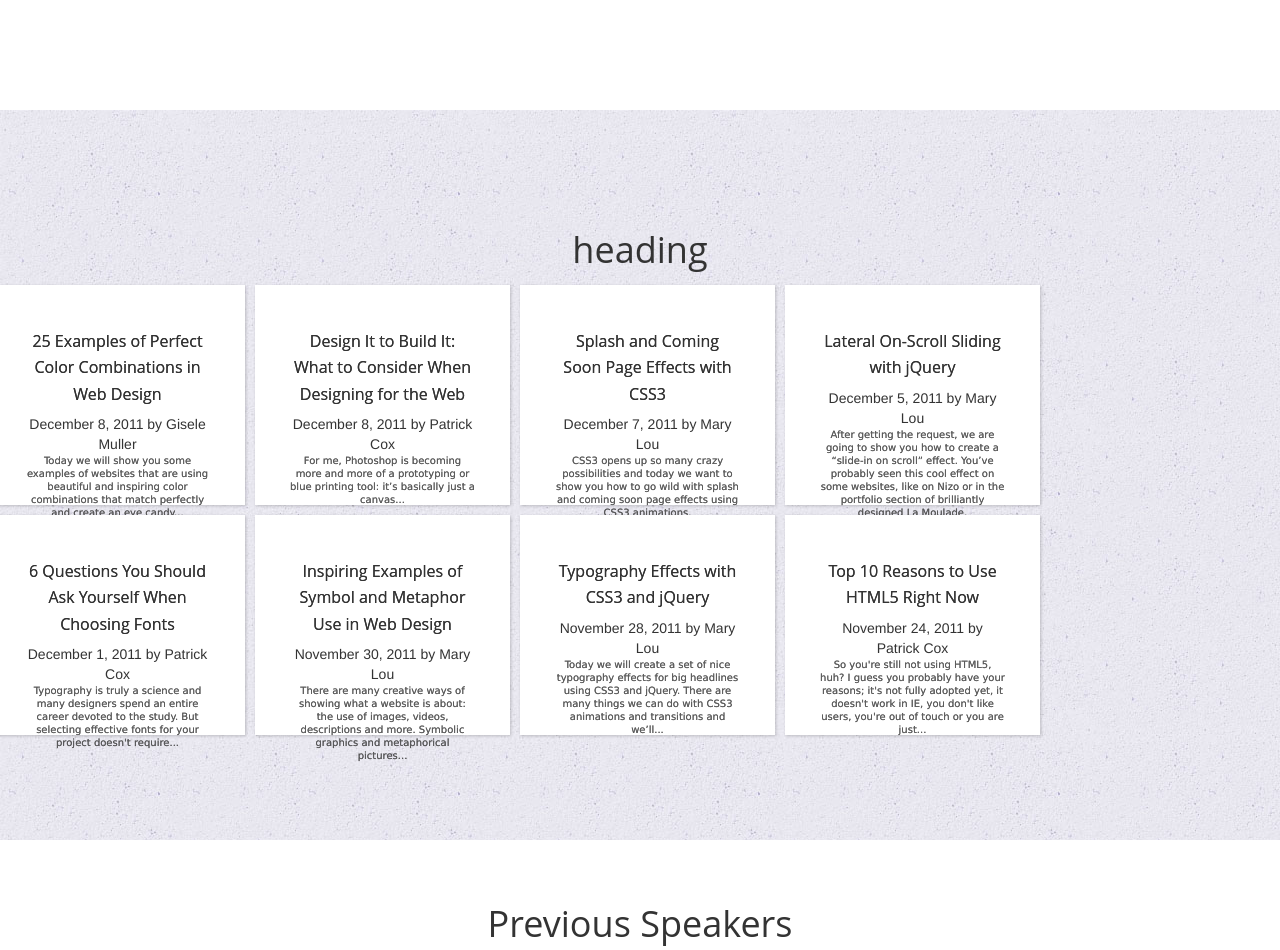
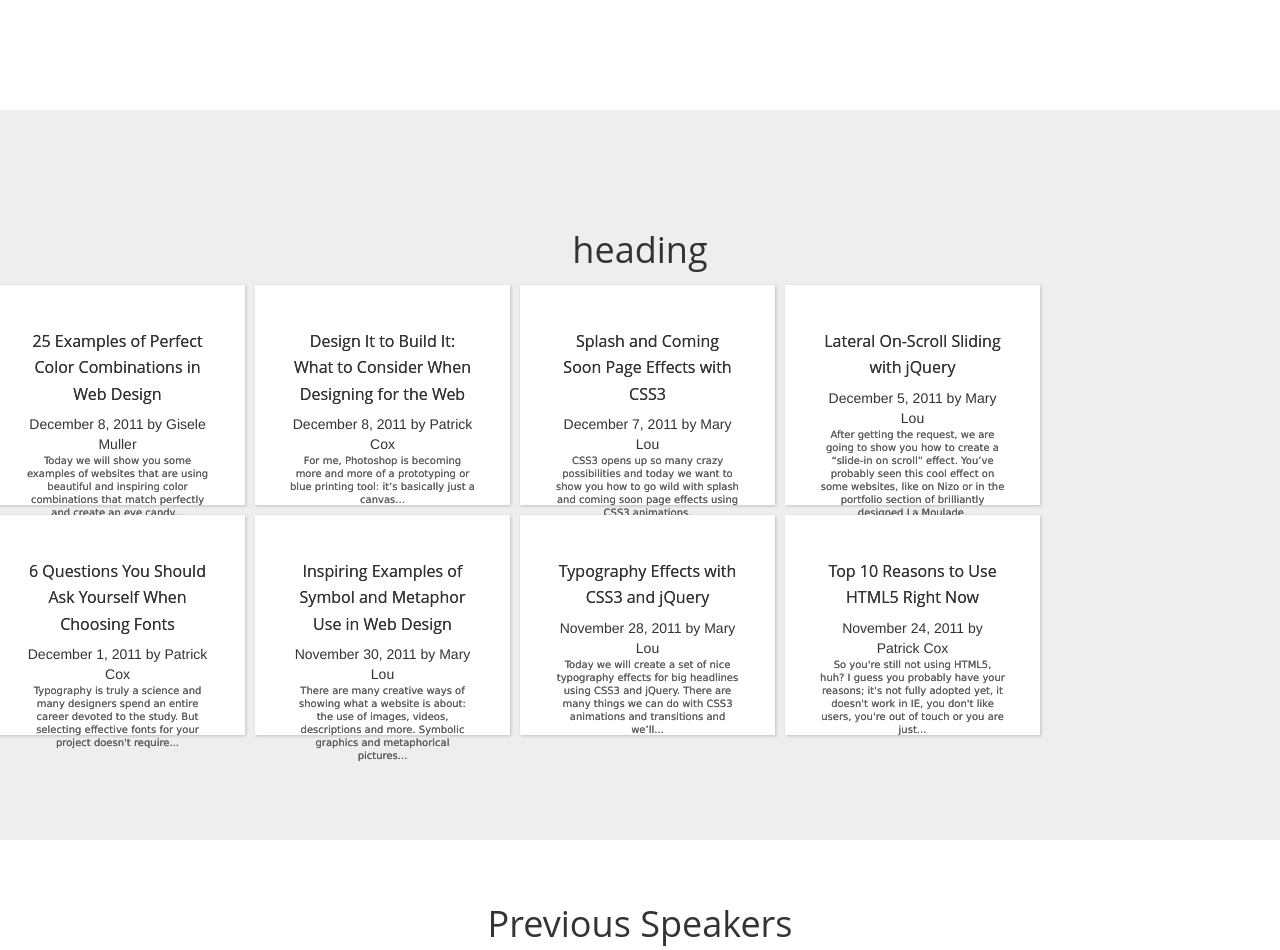
Before and after one commit to fosscell/2016-E, a PHP site: page / in a window 1280 px wide. Shown: the part 1880-2830 px from the top of the page. Run offline with PHP 8.4, Linux system fonts and the light colour scheme.

Commit message:
changed bgcolor for ib-container

```diff
--- a/css/main.css
+++ b/css/main.css
@@ -7,8 +7,8 @@
 	height: auto;/*height: 100%;*/
 	margin: 30px auto;
 	display: block;
-  /*background-image: url(../img/bg.jpg) no-repeat left left;*/
-	background: url(../img/bg.jpg);
+	background: #eee;
+	/*background: url(../img/bg.jpg)*/
 }
 .ib-container:before,
 .ib-container:after {
```
